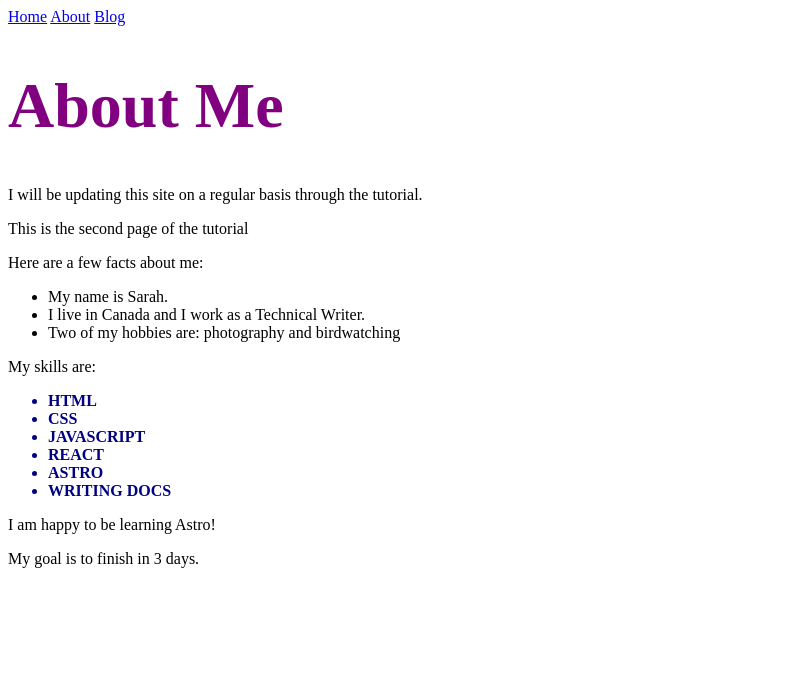
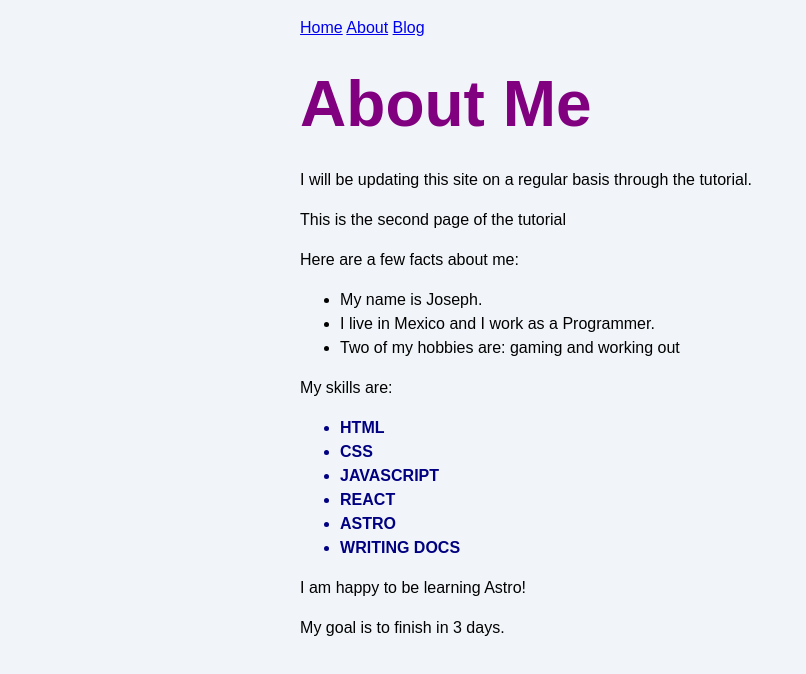
Before and after one commit to JosephHerreraDev/blog, an Astro site: page /about in a window 1280 px wide. Shown: the whole page, without its empty margins (0-806 px from the left). Built offline with nearby package versions, Linux system fonts and the light colour scheme; Astro itself is replaced by a stand-in of ours.

Commit message:
Added global styles page

```diff
--- a/src/pages/about.astro
+++ b/src/pages/about.astro
@@ -1,10 +1,11 @@
 ---
+	import '../styles/global.css';
 	const pageTitle = "About Me";
 	const identity = {
-		firstName: "Sarah",
-		country: "Canada",
-		occupation: "Technical Writer",
-		hobbies: ["photography", "birdwatching", "baseball"],
+		firstName: "Joseph",
+		country: "Mexico",
+		occupation: "Programmer",
+		hobbies: ["gaming", "working out"],
 	};
 
 	const skills = ["HTML", "CSS", "JavaScript", "React", "Astro", "Writing Docs"];
--- a/src/pages/blog.astro
+++ b/src/pages/blog.astro
@@ -1,4 +1,5 @@
 ---
+	import '../styles/global.css';
 	const pageTitle = "My Astro Learning Blog";
 ---
 
--- a/src/pages/index.astro
+++ b/src/pages/index.astro
@@ -1,4 +1,5 @@
 ---
+	import '../styles/global.css';
 	const pageTitle = "Home page";
 ---
 
--- /dev/null
+++ b/src/styles/global.css
@@ -0,0 +1,21 @@
+html {
+    background-color: #f1f5f9;
+    font-family: sans-serif;
+}
+
+body {
+    margin: 0 auto;
+    width: 100%;
+    max-width: 80ch;
+    padding: 1rem;
+    line-height: 1.5;
+}
+
+* {
+    box-sizing: border-box;
+}
+
+h1 {
+    margin: 1rem 0;
+    font-size: 2.5rem;
+}
```
